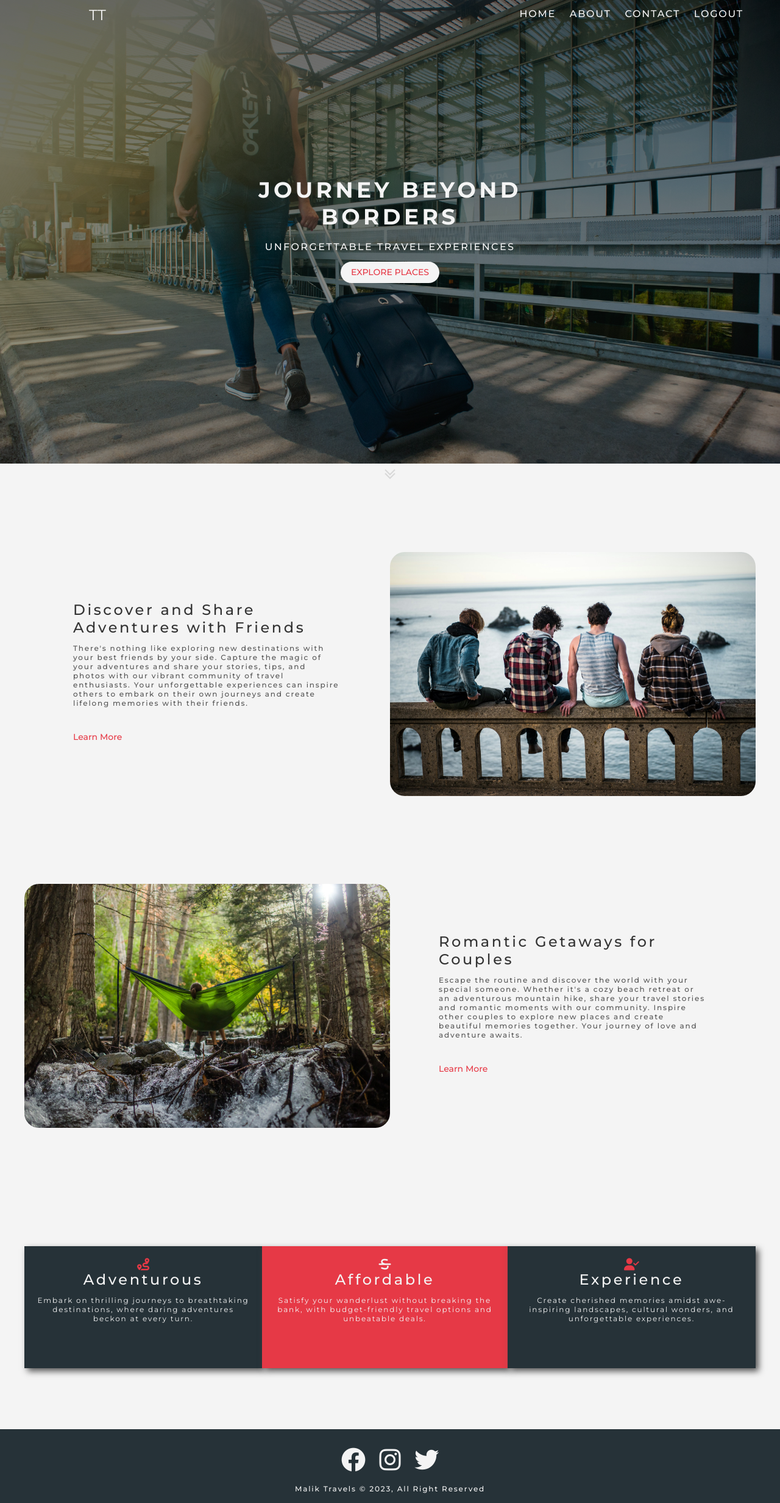
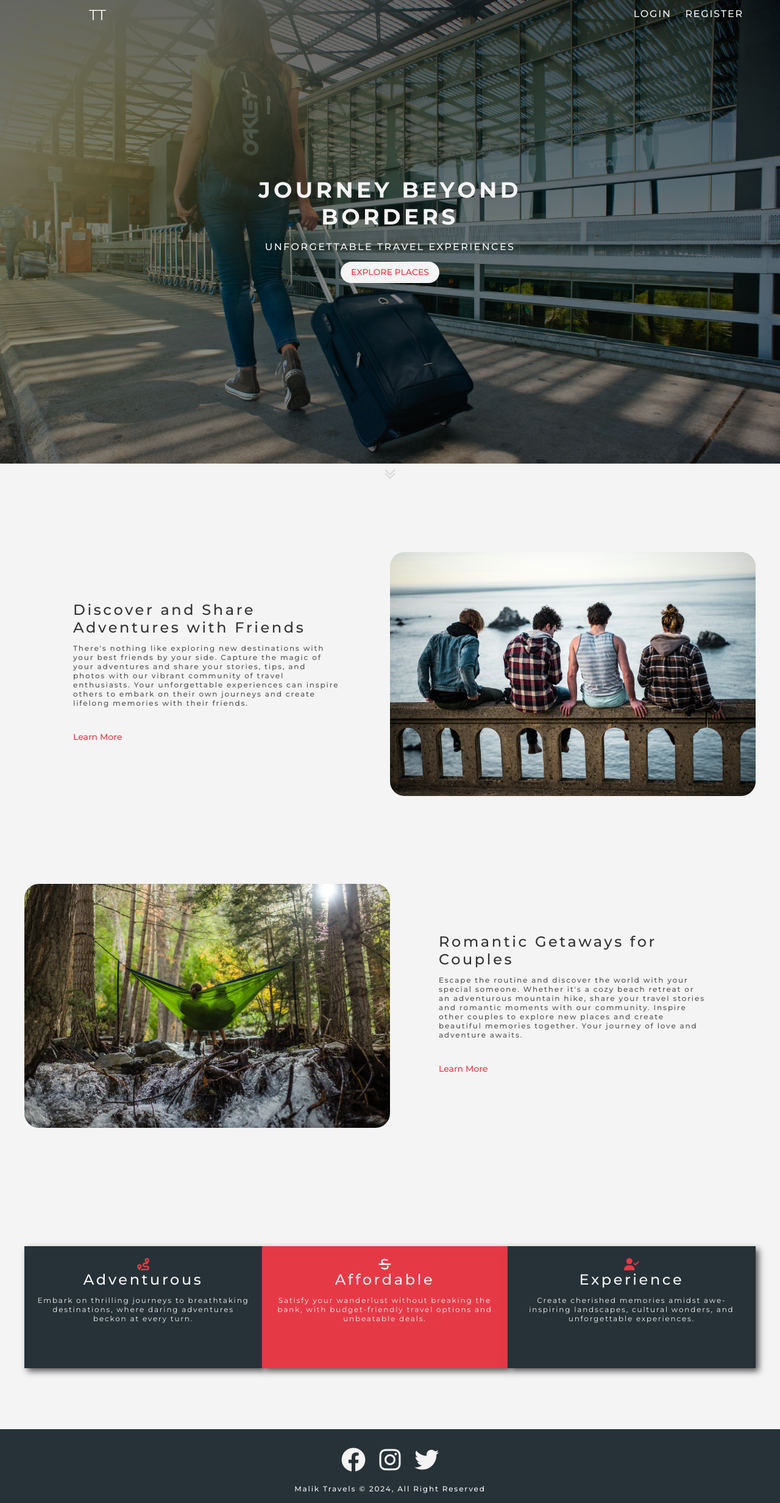
Before and after one commit to ehtishamalik/travel-app, a Flask app: page / in a window 1280 px wide. Shown: the whole page at 61% size. Run offline with Flask 3, Linux system fonts and the light colour scheme.

Commit message:
Updated HTML

```diff
--- a/website/templates/contact.html
+++ b/website/templates/contact.html
@@ -28,7 +28,7 @@
           />
         </div>
       </div>
-      <form action="/contact" class="form" method="post">
+      <form action="/contact" class="form bg-inputs" method="post">
         <h1>Contact US</h1>
         <p class="text-gray">
           Let us know your questions and concerns by filling out the contact
--- a/website/templates/home.html
+++ b/website/templates/home.html
@@ -45,7 +45,7 @@
           </p>
         </div>
         <div class="button-container">
-          <a class="button is-style-tertiary" href="/contact">learn more</a>
+          <a class="button is-style-tertiary" href="/share">learn more</a>
         </div>
       </div>
     </div>
@@ -67,14 +67,14 @@
           </p>
         </div>
         <div class="button-container">
-          <a class="button is-style-tertiary" href="/contact">learn more</a>
+          <a class="button is-style-tertiary" href="/explore">learn more</a>
         </div>
       </div>
     </div>
   </div>
 </section>
 
-<section class="features mb-10">
+<section class="features">
   <div class="container feature-boxes">
     <div class="box box-odd">
       <i class="fas fa-route fa-2x text-red"></i>
--- a/website/templates/index.html
+++ b/website/templates/index.html
@@ -27,18 +27,30 @@
       <div class="container navbar__container">
         <a class="logo" href="/">TT</a>
         <ul class="nav-items">
+          {% if user.is_authenticated %}
           <li class="nav-item">
-            <a class="a-link text-white" href="/">HOME</a>
+            <a class="a-link text-white" href="/">home</a>
           </li>
           <li class="nav-item">
-            <a class="a-link text-white" href="/about">ABOUT</a>
+            <a class="a-link text-white" href="/share">share</a>
           </li>
           <li class="nav-item">
-            <a class="a-link text-white" href="/contact">CONTACT</a>
+            <a class="a-link text-white" href="/about">about</a>
           </li>
           <li class="nav-item">
-            <a class="a-link text-white" href="/logout">LOGOUT</a>
+            <a class="a-link text-white" href="/contact">contact</a>
           </li>
+          <li class="nav-item">
+            <a class="a-link text-white" href="/logout">logout</a>
+          </li>
+          {% else %}
+          <li class="nav-item">
+            <a class="a-link text-white" href="/login">login</a>
+          </li>
+          <li class="nav-item">
+            <a class="a-link text-white" href="/register">register</a>
+          </li>
+          {% endif %}
         </ul>
       </div>
     </nav>
@@ -59,11 +71,17 @@
         <i class="fab fa-instagram fa-4x"></i>
         <i class="fab fa-twitter fa-4x"></i>
       </div>
-      <p>Malik Travels &copy; 2023, All Right Reserved</p>
+      <p>Malik Travels &copy; 2024, All Right Reserved</p>
     </footer>
     <script
       type="module"
       src="{{url_for('static', filename='js/app.js')}}"
     ></script>
+    {% if view == 'home' %}
+    <script
+      type="module"
+      src="{{url_for('static', filename='js/home.js')}}"
+    ></script>
+    {% endif %}
   </body>
 </html>
--- a/website/templates/share.html
+++ b/website/templates/share.html
@@ -3,10 +3,12 @@
 <section class="upload">
   <form
     action="/share"
-    class="form upload-form"
+    class="form upload-form bg-inputs"
     method="post"
     enctype="multipart/form-data"
   >
+    <h1>Destination</h1>
+    <p class="text-gray">Share your experience with others.</p>
     <div class="form-group">
       <label for="desname">Destination Name</label>
       <input
```
